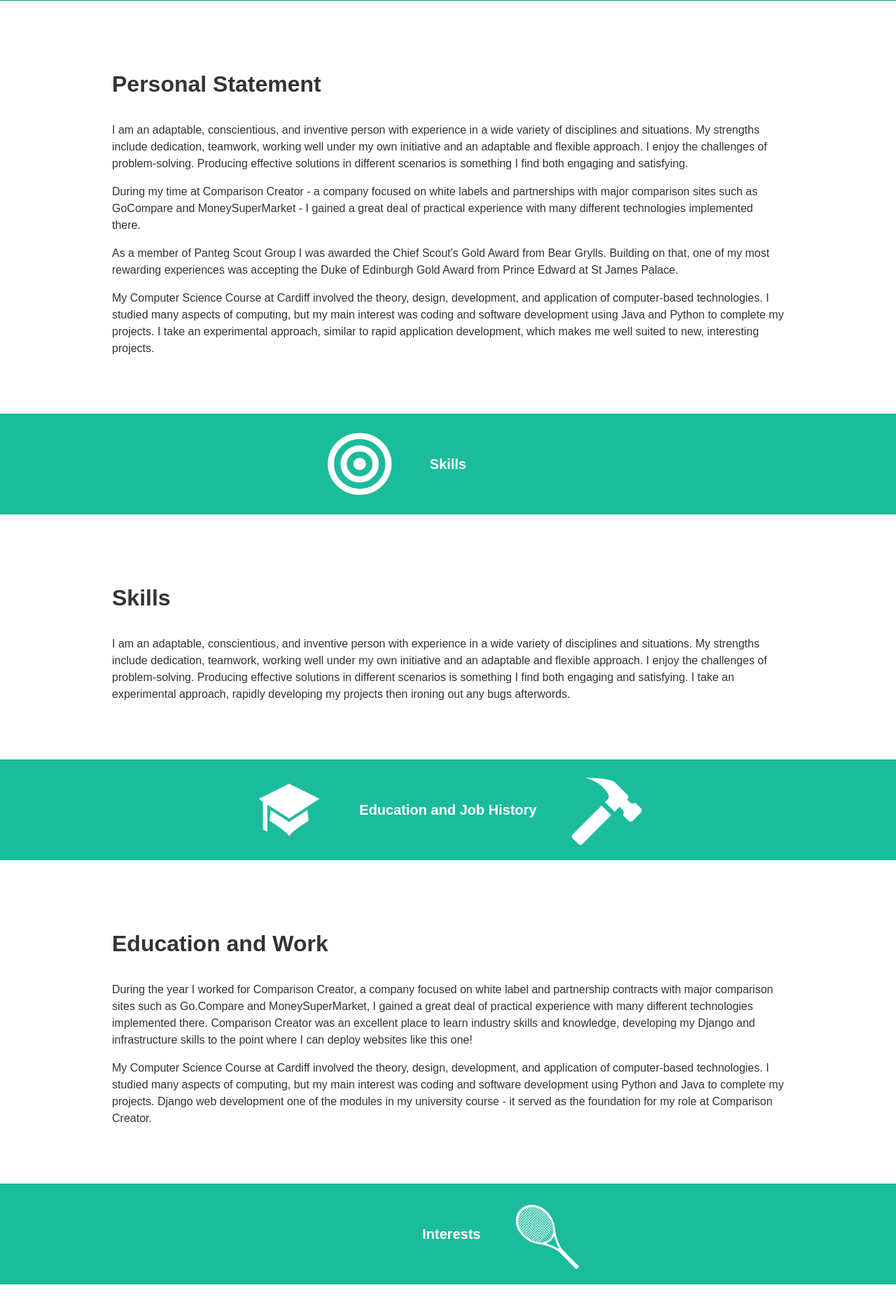
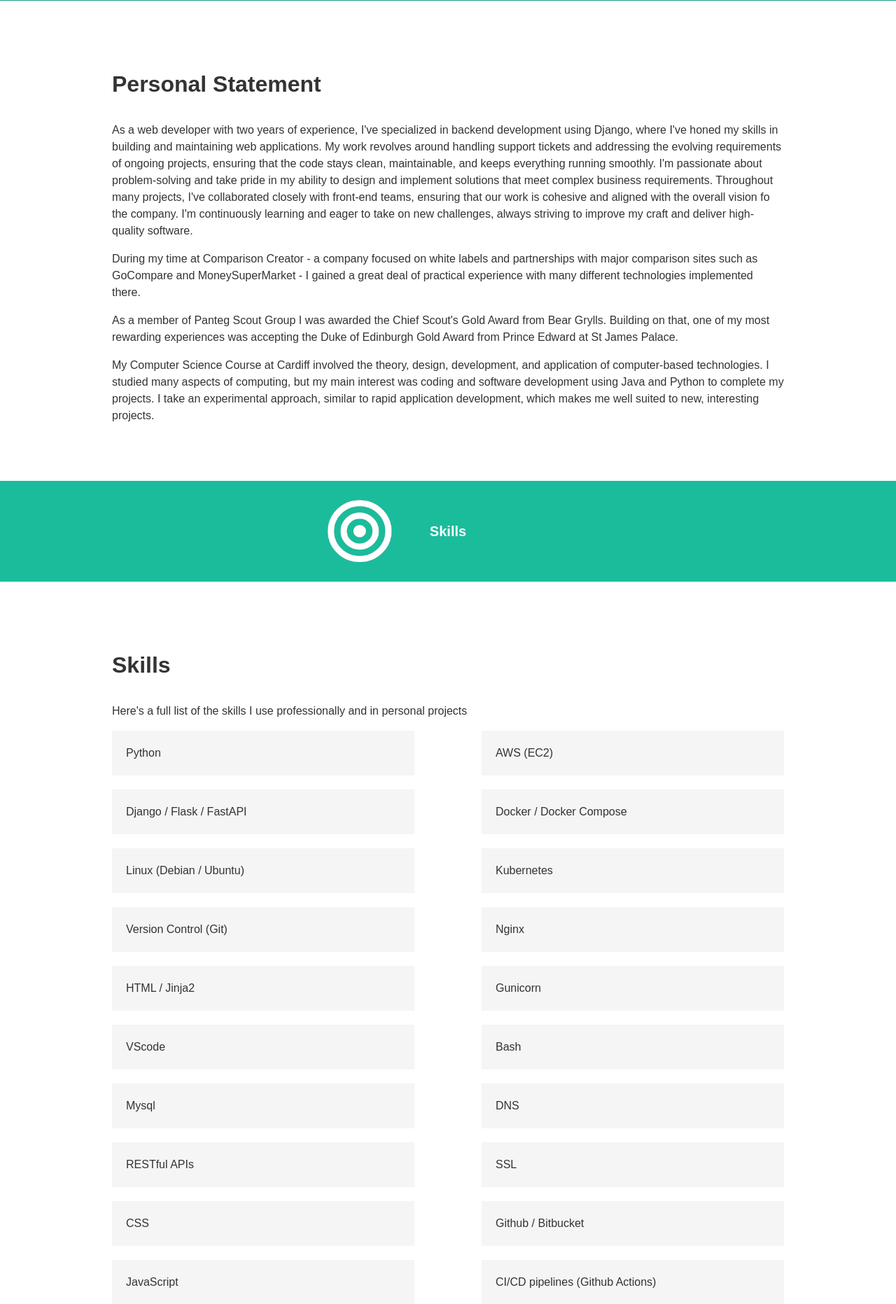
Before and after one commit to amazingplum53/portfolio, a Django app: page /homepage/about/ in a window 1280 px wide. Shown: the part 819-2682 px from the top of the page at 70% size. Run offline with Django 4.2, Linux system fonts and the light colour scheme.

Commit message:
updated homepage content

```diff
--- a/static/homepage/css/index.css
+++ b/static/homepage/css/index.css
@@ -69,3 +69,12 @@
     padding-right: 20vh;
     padding-bottom: 20px;
   }
+
+  .container {
+    display: flex;
+    justify-content: space-between;
+  }
+
+  .column {
+    width: 45%;
+  }
--- a/templates/homepage/index.html
+++ b/templates/homepage/index.html
@@ -25,9 +25,11 @@
       <section id="about" class = "content">
         <h2>Personal Statement</h2>
         <p>
-          I am an adaptable, conscientious, and inventive person with experience in a wide variety of disciplines and situations.
-          My strengths include dedication, teamwork, working well under my own initiative and an adaptable and flexible approach.
-          I enjoy the challenges of problem-solving. Producing effective solutions in different scenarios is something I find both engaging and satisfying.
+          As a web developer with two years of experience, I've specialized in backend development using Django, where I've honed my skills in building and maintaining web applications.
+          My work revolves around handling support tickets and addressing the evolving requirements of ongoing projects, ensuring that the code stays clean, maintainable, and keeps everything running smoothly.
+          I'm passionate about problem-solving and take pride in my ability to design and implement solutions that meet complex business requirements.
+          Throughout many projects, I've collaborated closely with front-end teams, ensuring that our work is cohesive and aligned with the overall vision fo the company.
+          I'm continuously learning and eager to take on new challenges, always striving to improve my craft and deliver high-quality software.
         </p>
         <p>
           During my time at Comparison Creator -
@@ -54,12 +56,35 @@
       <section id="skills" class = "content">
         <h2>Skills</h2>
         <p>
-          I am an adaptable, conscientious, and inventive person with experience in a wide variety of disciplines and situations.
-          My strengths include dedication, teamwork, working well under my own initiative and an adaptable and flexible approach.
-          I enjoy the challenges of problem-solving.
-          Producing effective solutions in different scenarios is something I find both engaging and satisfying.
-          I take an experimental approach, rapidly developing my projects then ironing out any bugs afterwords.
+          Here's a full list of the skills I use professionally and in personal projects
         </p>
+        <div class="container">
+          <ul class="column">
+              <li>Python</li>
+              <li>Django / Flask / FastAPI</li>
+              <li>Linux (Debian / Ubuntu)</li>
+              <li>Version Control (Git)</li>
+              <li>HTML / Jinja2</li>
+              <li>VScode</li>
+              <li>Mysql</li>
+              <li>RESTful APIs</li>
+              <li>CSS</li>
+              <li>JavaScript</li>
+          </ul>
+          <ul class="column">
+              <li>AWS (EC2)</li>
+              <li>Docker / Docker Compose</li>
+              <li>Kubernetes</li>
+              <li>Nginx</li>
+              <li>Gunicorn</li>
+              <li>Bash</li>
+              <li>DNS</li>
+              <li>SSL</li>
+              <li>Github / Bitbucket</li>
+              <li>CI/CD pipelines (Github Actions)</li>
+              <li>MongoDB</li>
+          </ul>
+      </div>
       </section>
 
       <div class="banner">
@@ -70,8 +95,12 @@
 
       <section id = "edu-job" class = "content">
         <h2>Education and Work</h2>
+        <dl>
+          <dt>Comparison Creator</dt>
+          <dd>Jan 2022 - Current</dd>
+        </dl>
         <p>
-          During the year I worked for Comparison Creator,
+          During the time I worked for Comparison Creator,
           a company focused on white label and partnership contracts with major comparison sites such as Go.Compare and MoneySuperMarket,
           I gained a great deal of practical experience with many different technologies implemented there.
           Comparison Creator was an excellent place to learn industry skills and knowledge,
@@ -93,9 +122,15 @@
       <section id = "interests" class = "content">
         <h2>Interests</h2>
         <p>
+          Over the past year, bouldering has become something I greatly enjoy.
+          Solving increasingly difficult routes and the satisfaction of surmounting them has kept me coming back.
+          Each climb is a puzzle that requires focus, strategy, and a lot of determination.
+          It's a great way to stay active, clear my mind, and connect with a community of like-minded individuals who share the same enthusiasm for climbing.
+        </p>
+        <p>
           Until I enrolled in university, I was a member of Torfaen Smallbore Rifle Club.
           Through shooting I appreciated meeting new people in the community from many different backgrounds, together with
-          competing in club competitions where I made friends from other areas. Otherwise, I also enjoy playing badminton.
+          competing in club competitions where I made friends from other areas. Otherwise, I also enjoy playing badminton, which I played for many years in my early teens.
           These roles allowed me to meet and communicate with others whilst benefiting from the fitness aspect of my activities.
         </p>
       </section>
```
